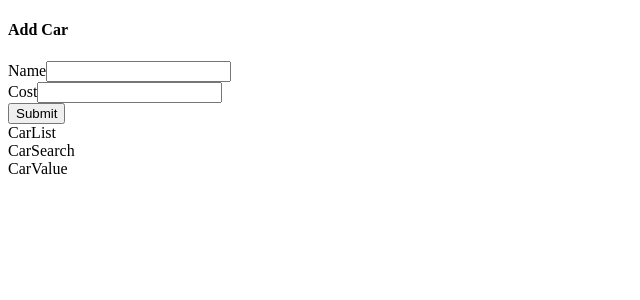
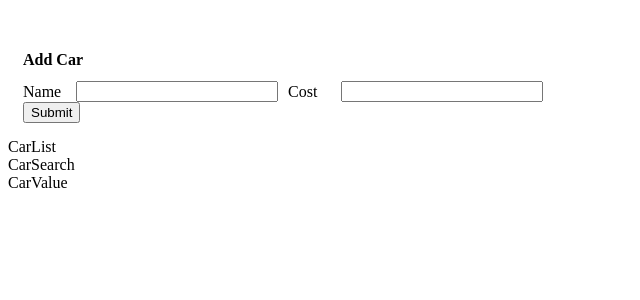
Before and after one commit to olaide-hok/Cars-Diary, a React (Create React App) app: page / in a window 1280 px wide. Shown: the top 300 px of the page, without its empty margins (0-640 px from the left). Built offline with nearby package versions, Linux system fonts and the light colour scheme.

Commit message:
Added css rules

```diff
--- a/src/index.css
+++ b/src/index.css
@@ -0,0 +1,79 @@
+.car-form {
+    margin-top: 15px;
+    padding: 15px;
+}
+.car-form .field-group {
+    display: flex;
+    margin-bottom: 0px;
+}
+.car-form form {
+    display: flex;
+    justify-content: space-between;
+}
+.car-form .field {
+    display: flex;
+    align-items: center;
+    margin-bottom: 0px;
+    margin-right: 10px;
+}
+.car-form .field label.label {
+    margin-bottom: 0px;
+    width: 70px;
+}
+.car-form input {
+    width: 100%;
+}
+.car-form h4.subtitle.is-3 {
+    margin-bottom: 0.75rem;
+}
+
+.car-list .panel.bold {
+    font-weight: 600;
+}
+
+.car-list .panel {
+    padding: 10px;
+    display: flex;
+    flex-direction: row;
+    justify-content: space-between;
+    align-items: center;
+}
+
+.car-list p {
+    font-size: 1.5rem;
+}
+
+.car-list .note {
+    font-style: italic;
+    display: block;
+    margin: 40px 20px;
+}
+
+.car-value {
+    font-size: 2rem;
+    text-align: right;
+}
+
+hr {
+    margin: 1rem 0;
+}
+
+.list-header {
+    display: flex;
+    flex-direction: row;
+    justify-content: space-between;
+    align-items: center;
+}
+
+.list-header h3.title {
+    margin-bottom: 0px;
+}
+
+.list-header .search {
+    display: flex;
+    align-items: center;
+}
+.list-header .search .label {
+    margin-bottom: 0px;
+    margin-right: 10px;
+}
```
